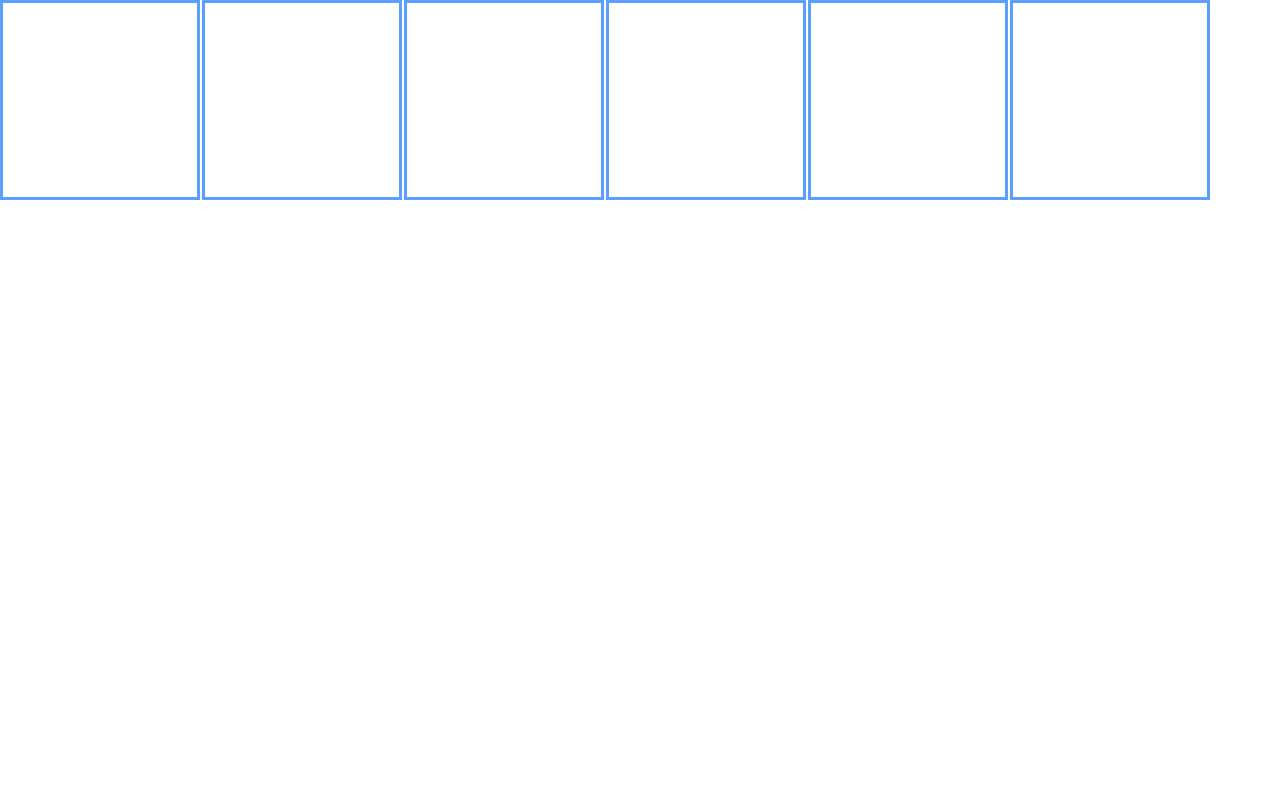
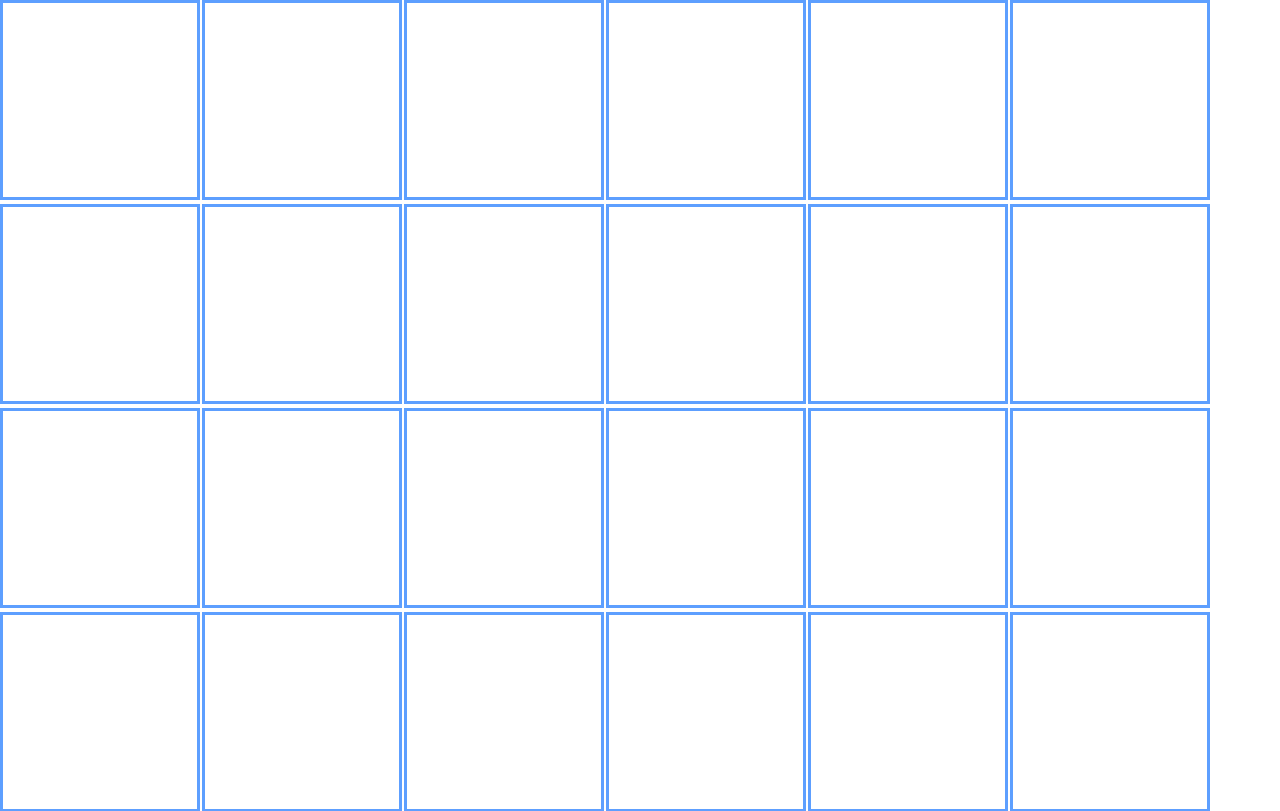
Before and after one commit to Tinady/scrimba-react-course, a React (Create React App) app in the folder memegenerator/: page / in a window 1280 px wide. Shown: the top 811 px of the page. Built offline with nearby package versions, Linux system fonts and the light colour scheme.

Commit message:
Update App.js

```diff
--- a/memegenerator/src/App.js
+++ b/memegenerator/src/App.js
@@ -1,21 +1,29 @@
-import React from 'react';
+import React, {useState} from 'react';
 import Header from './components/Header';
 import Meme from './components/meme';
 import ContactCard from './components/ContactCard';
 import Count from './components/count';
 import Square from './components/Square';
+import Boxes from './components/Boxes';
 import './contact.css'
 import './App.css';
 
 function App() {
+
+  const [boxes, setBoxes]=useState(Boxes)
+
+
+
+  const squareDivs=Boxes.map(sq=>
+      (<Square on={boxes.on} key={sq.id}/>))
   return (
     <div className="App">
         {/* <Header/>
         <Meme/>
-        <Count/> */
-        <Square darkMode={false}/>
+        <Count/> */}
+        {squareDivs}
 
-        }
+
 
        </div>
   );
```
